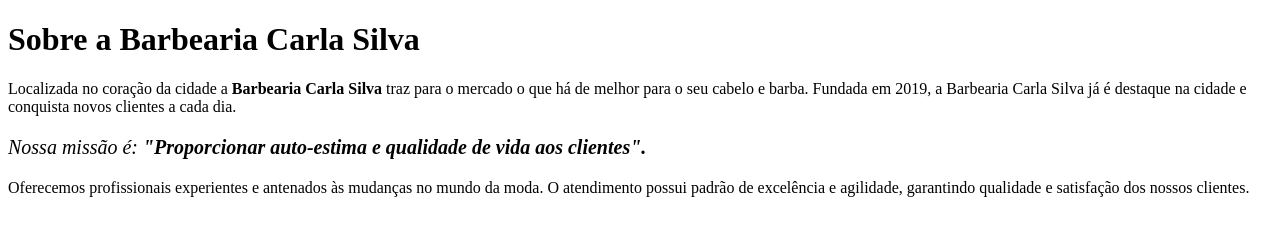
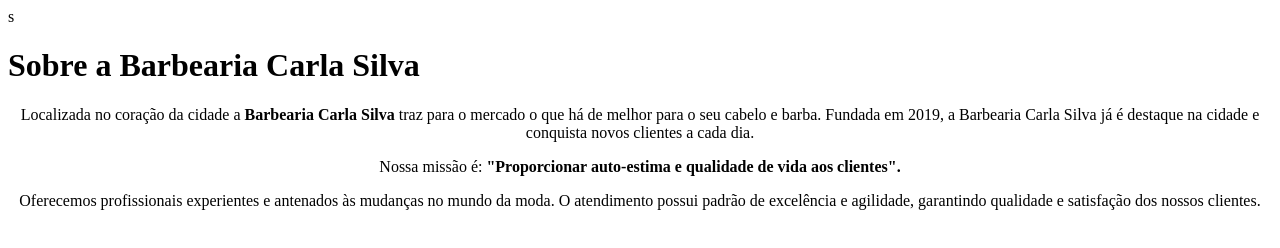
Before and after one commit to Ccarla-silva/Primeiro-repositorio, a plain HTML site: page index.html in a window 1280 px wide. Drawn offline with Linux system fonts and the light colour scheme.

Commit message:
atualizacao

```diff
--- a/index.html
+++ b/index.html
@@ -1,19 +1,25 @@
-
 <!DOCTYPE html>
 </html lang "pt-br">
-    <meta charset="UTF-8">
-    <head>
-        <title>Barbearia Carla Silva</title>
+       <head>
+ <meta charset="UTF-8">
+<title>Barbearia Carla Silva</title>
+<link rel= "stylesheet" href= "style.css">s
+    <style>
+
+           p{
+                text-align:center
+             }
+    </style>
     </head>
-    <body>
 
-    <h1>Sobre a Barbearia Carla Silva</h1>
+<body>
+   <h1 style= "text-aling: center">Sobre a Barbearia Carla Silva</h1>
 
-    <p>Localizada no coração da cidade a <strong>Barbearia Carla Silva</strong> traz para o mercado o que há de melhor para o seu cabelo e barba. Fundada em 2019, a Barbearia Carla Silva já é destaque na cidade e conquista novos clientes a cada dia.</p>
+    <p style= >Localizada no coração da cidade a <strong>Barbearia Carla Silva</strong> traz para o mercado o que há de melhor para o seu cabelo e barba. Fundada em 2019, a Barbearia Carla Silva já é destaque na cidade e conquista novos clientes a cada dia.</p>
 
-    <p style="font-size: 20px"><em>Nossa missão é: <strong>"Proporcionar auto-estima e qualidade de vida aos clientes".</strong></em></p>
+    <p style="font-size: 20px><em>Nossa missão é: <strong>"Proporcionar auto-estima e qualidade de vida aos clientes".</strong></em></p>
 
     <p>Oferecemos profissionais experientes e antenados às mudanças no mundo da moda. O atendimento possui padrão de excelência e agilidade, garantindo qualidade e satisfação dos nossos clientes.</p>
-      </body>
 
+    </body>
 </html>
--- /dev/null
+++ b/style.css
@@ -0,0 +1,3 @@
+p{
+                text-align:center
+             }
```
